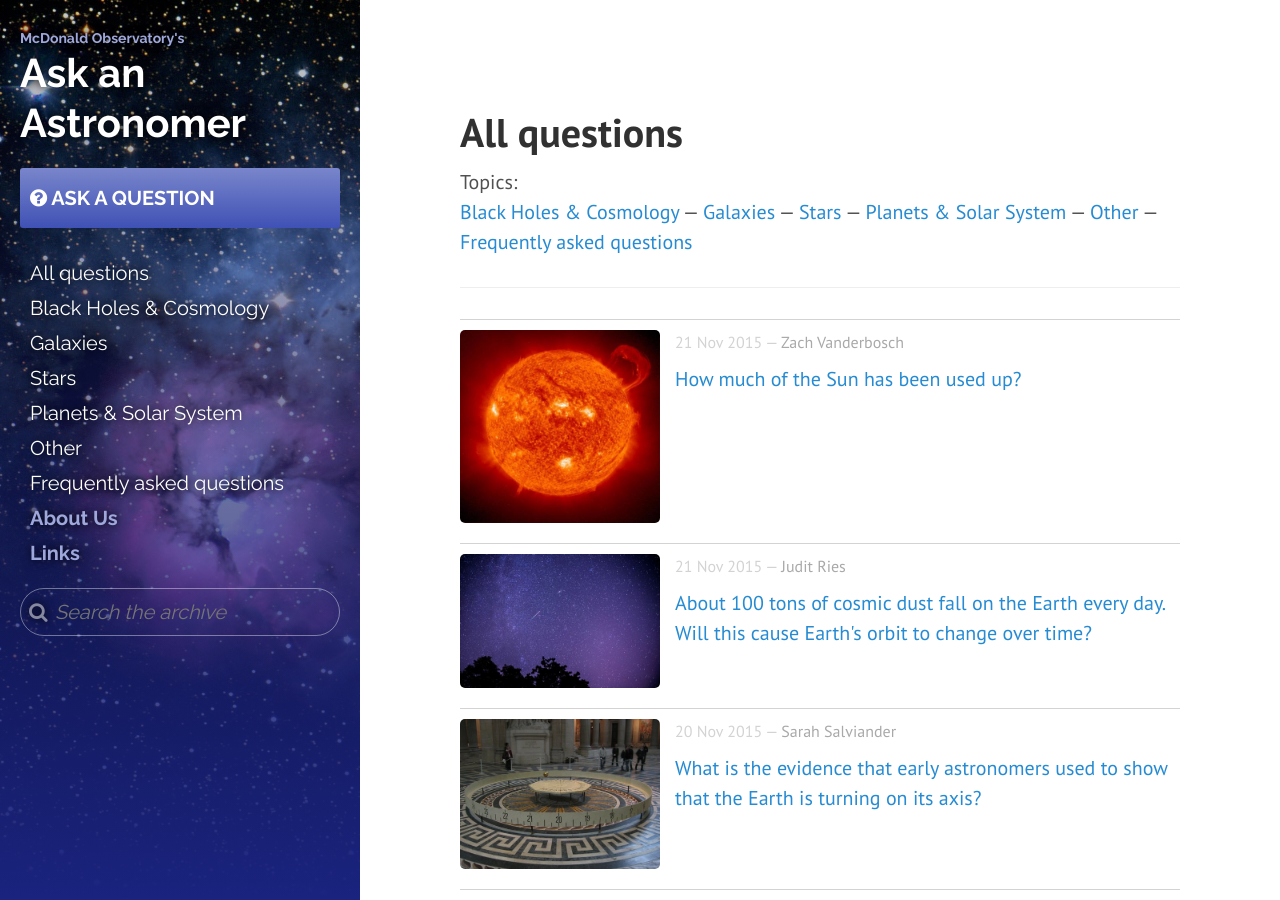
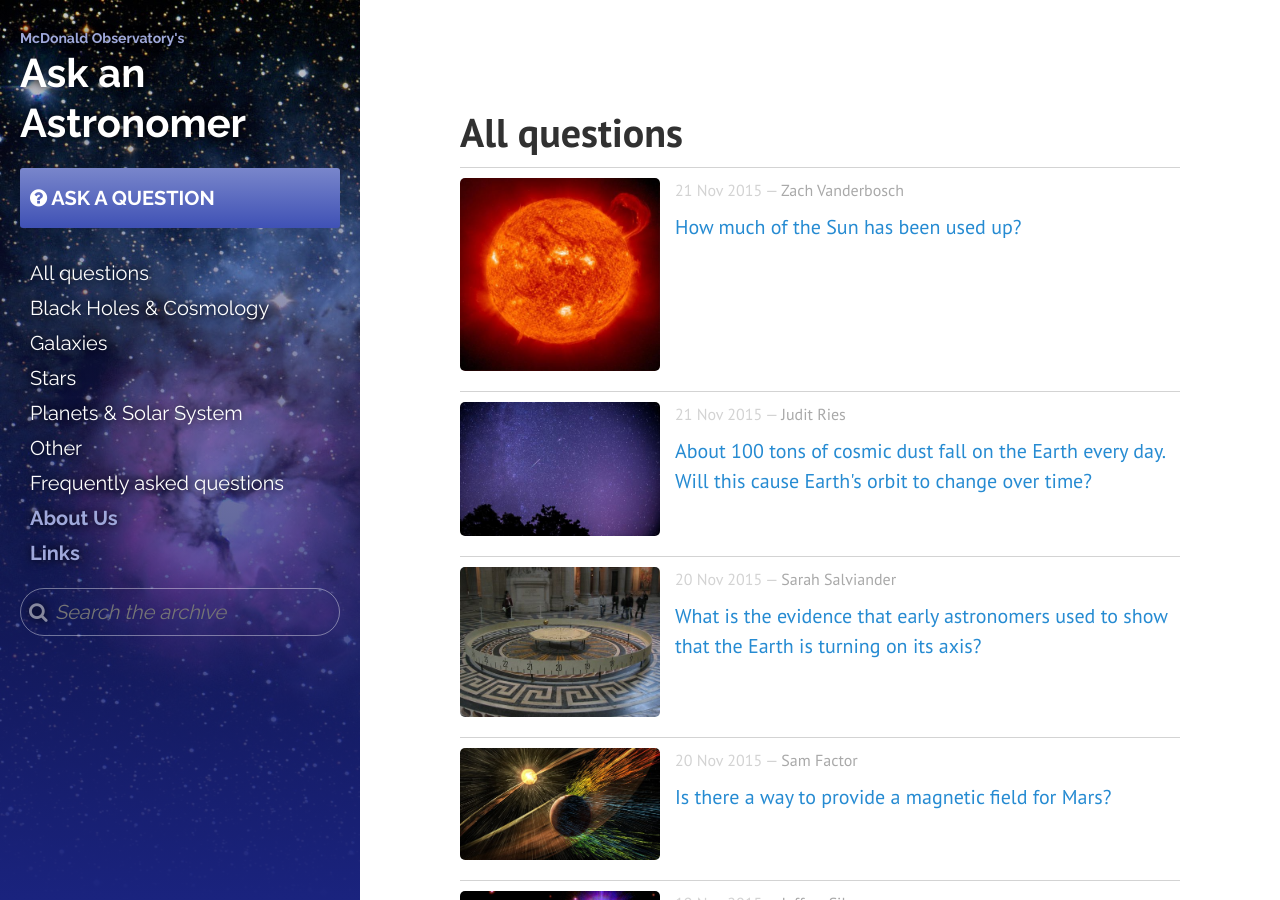
Before and after one commit to askanastronomer/askanastronomer.github.io, a Jekyll site: the page built from all.html, in a window 1280 px wide and 900 px high. Built offline with Jekyll 4.4.1, drawn with Linux system fonts in a browser that asks for light colours; nearby versions of some CDN libraries.

Commit message:
Small edit

```diff
--- a/all.html
+++ b/all.html
@@ -3,14 +3,6 @@ layout: default
 title: All questions
 ---
 <h1>All questions</h1>
-Topics:<br>
-<a href="/bhc" title="Black Holes & Cosmology">Black Holes & Cosmology</a> &mdash;
-<a href="/galaxies" title="Galaxies">Galaxies</a>  &mdash;
-<a href="/stars" title="Stars">Stars</a>  &mdash;
-<a href="/planets" title="Planets">Planets & Solar System</a>  &mdash;
-<a href="/other" title="Other">Other</a>  &mdash;
-<a href="/faq">Frequently asked questions</a>
-<hr>
 {% for post in site.posts %}
 {% include looper.html %}
 {% endfor %}
```
